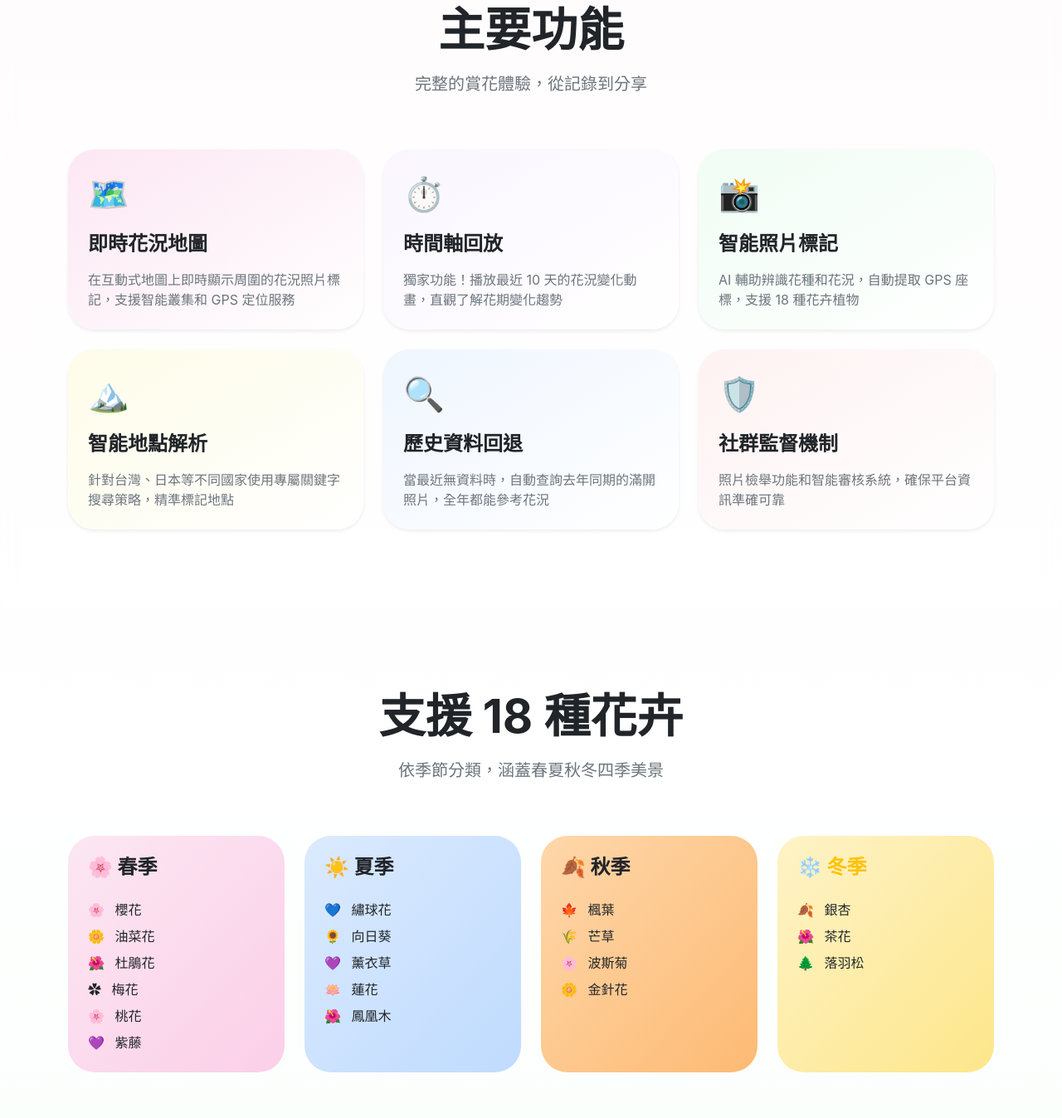
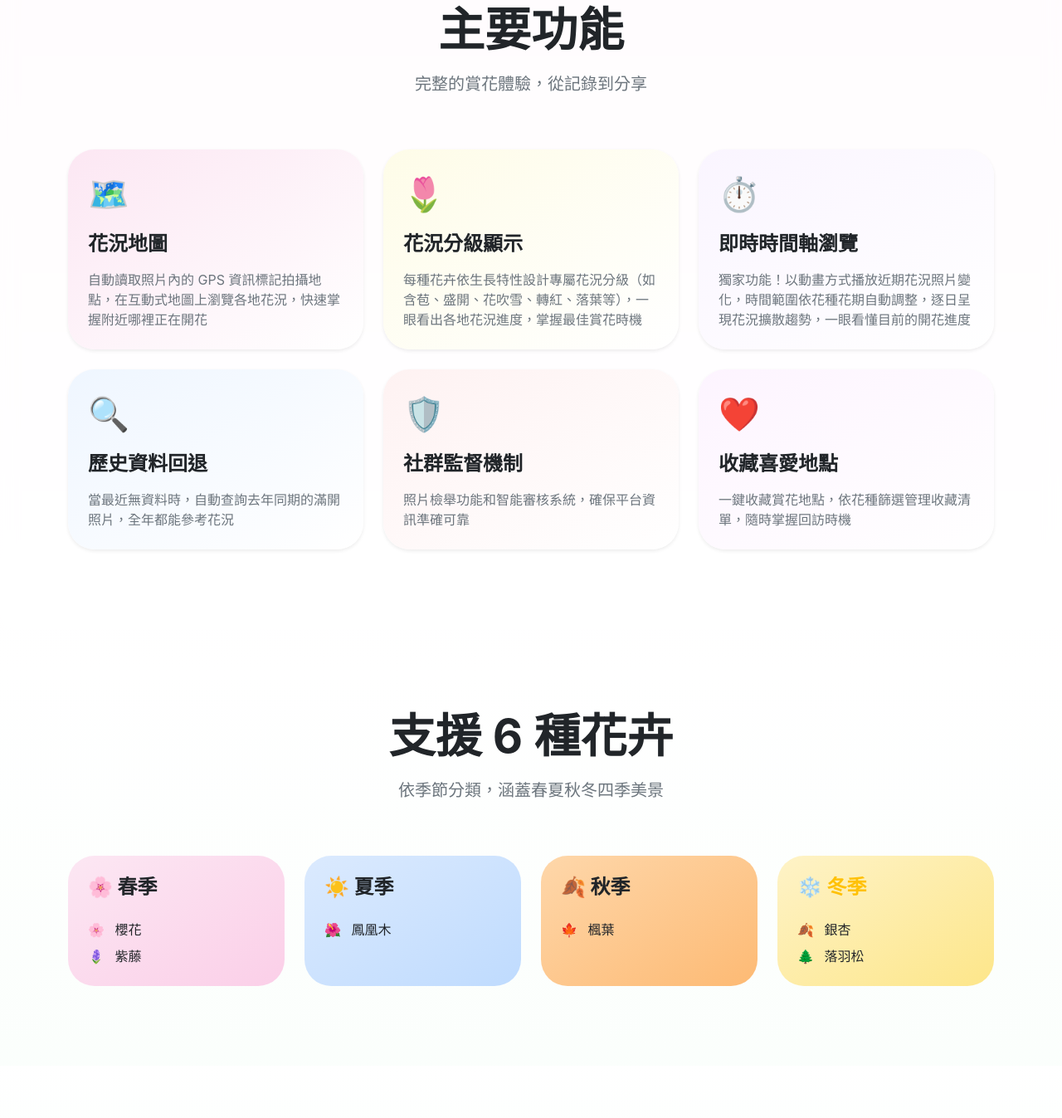
Before and after one commit to FlowerConditionMap/marketing-website, an Astro site: page / in a window 1280 px wide. Shown: the part 893-2240 px from the top of the page at 83% size. Built offline with nearby package versions, Linux system fonts and the light colour scheme; Astro itself is replaced by a stand-in of ours.

Commit message:
Refine hero icon, feature copy, and flower list accuracy
- Use the real app icon (from FlowerConditionMap.xcodeproj) for favicon and hero icon instead of an emoji placeholder
- Drop the rainbow gradient on the "花況地圖" title
- Correct supported flower count to 6 (matches FlowerType.availableCases) and list only those species by season
- Split map and timeline into separate feature cards with copy grounded in the iOS implementation (EXIF GPS extraction, per-species condition stages, dynamic timeline range from peakBloomDuration)
- Add a dedicated "花況分級顯示" feature card
- Remove "智能地點解析" and "智能照片標記" cards; reorder "歷史資料回退" earlier
- Swap both download CTAs to the official Apple App Store badge SVG

Co-Authored-By: Claude Sonnet 5 <noreply@anthropic.com>
Claude-Session: https://claude.ai/code/session_01G13HsViXShvVGK7GxsNM6h

```diff
--- a/src/pages/index.astro
+++ b/src/pages/index.astro
@@ -5,7 +5,8 @@ import '../styles/global.css';
 <html lang="zh-TW">
 	<head>
 		<meta charset="utf-8" />
-		<link rel="icon" type="image/svg+xml" href="/favicon.svg" />
+		<link rel="icon" type="image/png" href="/favicon-32.png" />
+		<link rel="apple-touch-icon" href="/apple-touch-icon.png" />
 		<meta name="viewport" content="width=device-width, initial-scale=1" />
 		<meta name="generator" content={Astro.generator} />
 		<title>FlowerConditionMap - 花況地圖 | 即時賞花資訊分享平台</title>
@@ -20,13 +21,11 @@ import '../styles/global.css';
 					<div class="col-lg-10">
 						<!-- App Icon -->
 						<div class="mb-4">
-							<div class="d-inline-flex align-items-center justify-content-center app-icon rounded-4xl shadow-lg" style="width: 96px; height: 96px; font-size: 3rem;">
-								🌸
-							</div>
+							<img src="/app-icon.png" alt="花況地圖 App 圖示" width="96" height="96" class="rounded-4xl shadow-lg" />
 						</div>
 
 						<!-- Title -->
-						<h1 class="display-1 fw-bold mb-4 text-gradient">
+						<h1 class="display-1 fw-bold mb-4 text-dark">
 							花況地圖
 						</h1>
 
@@ -66,9 +65,22 @@ import '../styles/global.css';
 						<div class="card h-100 border-0 shadow-sm bg-gradient-feature-1 rounded-4xl">
 							<div class="card-body p-4">
 								<div class="fs-1 mb-3">🗺️</div>
-								<h3 class="h4 fw-bold mb-3">即時花況地圖</h3>
+								<h3 class="h4 fw-bold mb-3">花況地圖</h3>
 								<p class="text-secondary mb-0">
-									在互動式地圖上即時顯示周圍的花況照片標記，支援智能叢集和 GPS 定位服務
+									自動讀取照片內的 GPS 資訊標記拍攝地點，在互動式地圖上瀏覽各地花況，快速掌握附近哪裡正在開花
+								</p>
+							</div>
+						</div>
+					</div>
+
+					<!-- Feature 4 -->
+					<div class="col-md-6 col-lg-4">
+						<div class="card h-100 border-0 shadow-sm bg-gradient-feature-4 rounded-4xl">
+							<div class="card-body p-4">
+								<div class="fs-1 mb-3">🌷</div>
+								<h3 class="h4 fw-bold mb-3">花況分級顯示</h3>
+								<p class="text-secondary mb-0">
+	每種花卉依生長特性設計專屬花況分級（如含苞、盛開、花吹雪、轉紅、落葉等），一眼看出各地花況進度，掌握最佳賞花時機
 								</p>
 							</div>
 						</div>
@@ -79,35 +91,9 @@ import '../styles/global.css';
 						<div class="card h-100 border-0 shadow-sm bg-gradient-feature-2 rounded-4xl">
 							<div class="card-body p-4">
 								<div class="fs-1 mb-3">⏱️</div>
-								<h3 class="h4 fw-bold mb-3">時間軸回放</h3>
+								<h3 class="h4 fw-bold mb-3">即時時間軸瀏覽</h3>
 								<p class="text-secondary mb-0">
-									獨家功能！播放最近 10 天的花況變化動畫，直觀了解花期變化趨勢
-								</p>
-							</div>
-						</div>
-					</div>
-
-					<!-- Feature 3 -->
-					<div class="col-md-6 col-lg-4">
-						<div class="card h-100 border-0 shadow-sm bg-gradient-feature-3 rounded-4xl">
-							<div class="card-body p-4">
-								<div class="fs-1 mb-3">📸</div>
-								<h3 class="h4 fw-bold mb-3">智能照片標記</h3>
-								<p class="text-secondary mb-0">
-									AI 輔助辨識花種和花況，自動提取 GPS 座標，支援 18 種花卉植物
-								</p>
-							</div>
-						</div>
-					</div>
-
-					<!-- Feature 4 -->
-					<div class="col-md-6 col-lg-4">
-						<div class="card h-100 border-0 shadow-sm bg-gradient-feature-4 rounded-4xl">
-							<div class="card-body p-4">
-								<div class="fs-1 mb-3">🏔️</div>
-								<h3 class="h4 fw-bold mb-3">智能地點解析</h3>
-								<p class="text-secondary mb-0">
-									針對台灣、日本等不同國家使用專屬關鍵字搜尋策略，精準標記地點
+									獨家功能！以動畫方式播放近期花況照片變化，時間範圍依花種花期自動調整，逐日呈現花況擴散趨勢，一眼看懂目前的開花進度
 								</p>
 							</div>
 						</div>
@@ -138,6 +124,19 @@ import '../styles/global.css';
 							</div>
 						</div>
 					</div>
+
+					<!-- Feature 7 -->
+					<div class="col-md-6 col-lg-4">
+						<div class="card h-100 border-0 shadow-sm bg-gradient-feature-7 rounded-4xl">
+							<div class="card-body p-4">
+								<div class="fs-1 mb-3">❤️</div>
+								<h3 class="h4 fw-bold mb-3">收藏喜愛地點</h3>
+								<p class="text-secondary mb-0">
+									一鍵收藏賞花地點，依花種篩選管理收藏清單，隨時掌握回訪時機
+								</p>
+							</div>
+						</div>
+					</div>
 				</div>
 			</div>
 		</section>
@@ -147,7 +146,7 @@ import '../styles/global.css';
 			<div class="container py-5">
 				<div class="row justify-content-center mb-5">
 					<div class="col-lg-8 text-center">
-						<h2 class="display-4 fw-bold mb-3">支援 18 種花卉</h2>
+						<h2 class="display-4 fw-bold mb-3">支援 6 種花卉</h2>
 						<p class="fs-5 text-secondary">依季節分類，涵蓋春夏秋冬四季美景</p>
 					</div>
 				</div>
@@ -160,11 +159,7 @@ import '../styles/global.css';
 								<h3 class="h4 fw-bold mb-4 text-pink-700">🌸 春季</h3>
 								<ul class="list-unstyled mb-0">
 									<li class="mb-2"><span class="me-2">🌸</span> 櫻花</li>
-									<li class="mb-2"><span class="me-2">🌼</span> 油菜花</li>
-									<li class="mb-2"><span class="me-2">🌺</span> 杜鵑花</li>
-									<li class="mb-2"><span class="me-2">✿</span> 梅花</li>
-									<li class="mb-2"><span class="me-2">🌸</span> 桃花</li>
-									<li class="mb-0"><span class="me-2">💜</span> 紫藤</li>
+									<li class="mb-0"><span class="me-2">🪻</span> 紫藤</li>
 								</ul>
 							</div>
 						</div>
@@ -176,10 +171,6 @@ import '../styles/global.css';
 							<div class="card-body p-4">
 								<h3 class="h4 fw-bold mb-4 text-blue-700">☀️ 夏季</h3>
 								<ul class="list-unstyled mb-0">
-									<li class="mb-2"><span class="me-2">💙</span> 繡球花</li>
-									<li class="mb-2"><span class="me-2">🌻</span> 向日葵</li>
-									<li class="mb-2"><span class="me-2">💜</span> 薰衣草</li>
-									<li class="mb-2"><span class="me-2">🪷</span> 蓮花</li>
 									<li class="mb-0"><span class="me-2">🌺</span> 鳳凰木</li>
 								</ul>
 							</div>
@@ -192,10 +183,7 @@ import '../styles/global.css';
 							<div class="card-body p-4">
 								<h3 class="h4 fw-bold mb-4 text-orange-700">🍂 秋季</h3>
 								<ul class="list-unstyled mb-0">
-									<li class="mb-2"><span class="me-2">🍁</span> 楓葉</li>
-									<li class="mb-2"><span class="me-2">🌾</span> 芒草</li>
-									<li class="mb-2"><span class="me-2">🌸</span> 波斯菊</li>
-									<li class="mb-0"><span class="me-2">🌼</span> 金針花</li>
+									<li class="mb-0"><span class="me-2">🍁</span> 楓葉</li>
 								</ul>
 							</div>
 						</div>
@@ -208,7 +196,6 @@ import '../styles/global.css';
 								<h3 class="h4 fw-bold mb-4 text-warning">❄️ 冬季</h3>
 								<ul class="list-unstyled mb-0">
 									<li class="mb-2"><span class="me-2">🍂</span> 銀杏</li>
-									<li class="mb-2"><span class="me-2">🌺</span> 茶花</li>
 									<li class="mb-0"><span class="me-2">🌲</span> 落羽松</li>
 								</ul>
 							</div>
@@ -278,8 +265,8 @@ import '../styles/global.css';
 							立即下載，探索身邊的花卉美景
 						</p>
 
-						<a href="#" class="btn btn-gradient btn-lg rounded-pill shadow-lg px-5 py-3 fs-5">
-							免費下載 FlowerConditionMap
+						<a href="#" class="text-decoration-none">
+							<img src="/app-store-badge.svg" alt="Download on the App Store" height="60" class="hover-opacity">
 						</a>
 					</div>
 				</div>
--- a/src/styles/global.css
+++ b/src/styles/global.css
@@ -33,6 +33,10 @@ body {
 
 .bg-gradient-feature-6 {
   background: linear-gradient(to bottom right, #fef2f2, #ffffff);
+}
+
+.bg-gradient-feature-7 {
+  background: linear-gradient(to bottom right, #fdf4ff, #ffffff);
 }
 
 /* Gradient text */
```
Also changed, not shown: public/app-icon.png (added), public/apple-touch-icon.png (added), public/favicon-32.png (added).
